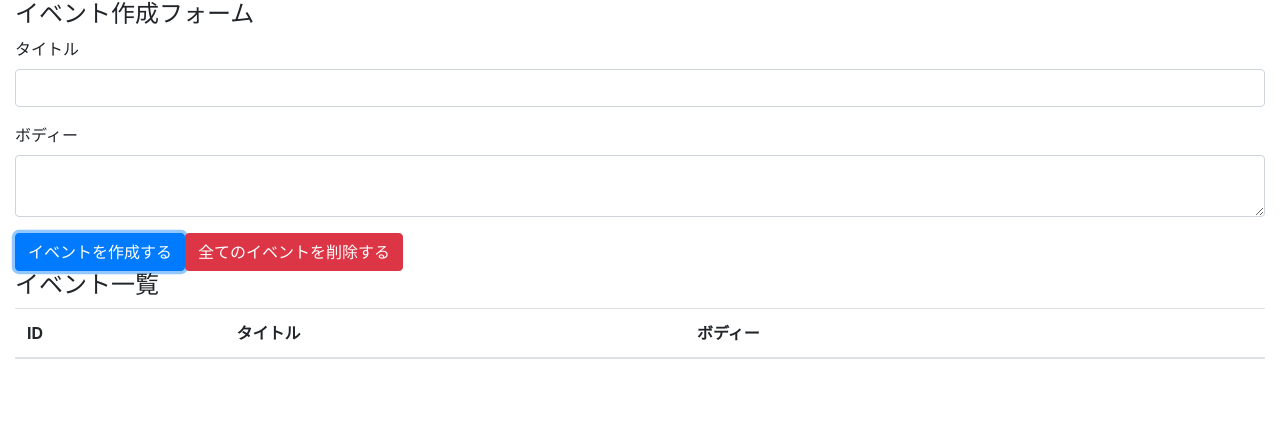
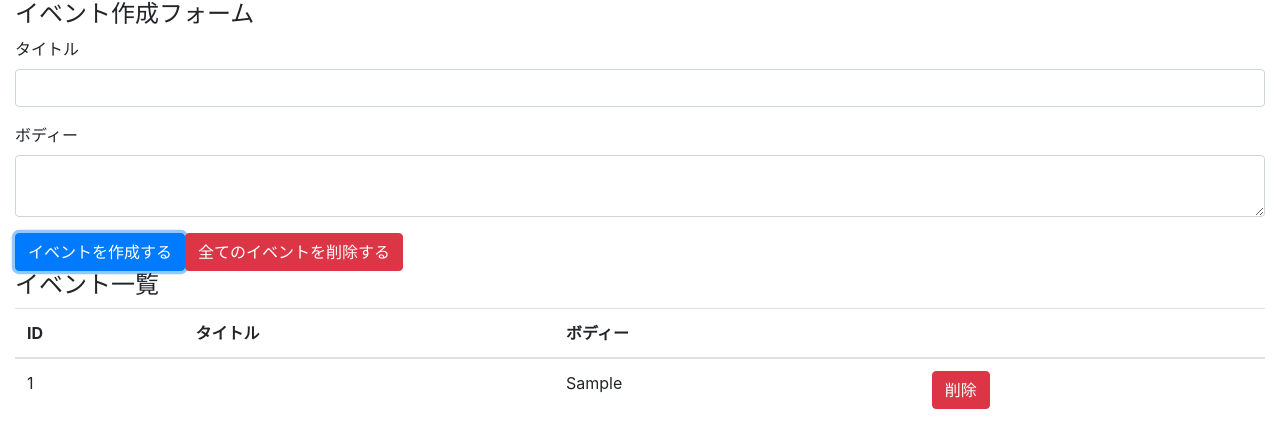
Before and after one commit to am-765/react-hooks-101-typescript, a React (Create React App) app: page / in a window 1280 px wide. Both pictures are taken after typing "Sample" into the empty fields and a click on the button "イベントを作成する". Shown: the top 448 px of the page. Built offline with nearby package versions, Linux system fonts and the light colour scheme.

Commit message:
display events, refactor and implement remove event button

```diff
--- a/src/components/App.tsx
+++ b/src/components/App.tsx
@@ -2,6 +2,7 @@
 
 import "bootstrap/dist/css/bootstrap.min.css";
 
+import Event from "./Event";
 import reducer, { State } from "../reducers";
 
 const initialState: State[] = [];
@@ -21,8 +22,6 @@
     setTitle("");
     setBody("");
   };
-
-  console.log({ state });
 
   return (
     <div className="container-fluid">
@@ -66,7 +65,11 @@
             <th></th>
           </tr>
         </thead>
-        <tbody></tbody>
+        <tbody>
+          {state.map((event) => (
+            <Event {...{ event, dispatch }} />
+          ))}
+        </tbody>
       </table>
     </div>
   );
--- /dev/null
+++ b/src/components/Event.tsx
@@ -0,0 +1,36 @@
+import React from "react";
+import { State, Actions } from "../reducers";
+
+type Props = {
+  event: State;
+  dispatch: React.Dispatch<Actions>;
+};
+
+const Event: React.VFC<Props> = ({ event, dispatch }) => {
+  const id = event.id;
+  const handleClickDeleteButton = () => {
+    dispatch({
+      type: "DELETE_EVENT",
+      id,
+    });
+  };
+
+  return (
+    <tr>
+      <td>{id}</td>
+      <td>{event.title}</td>
+      <td>{event.body}</td>
+      <td>
+        <button
+          type="button"
+          className="btn btn-danger"
+          onClick={handleClickDeleteButton}
+        >
+          削除
+        </button>
+      </td>
+    </tr>
+  );
+};
+
+export default Event;
--- a/src/reducers/index.ts
+++ b/src/reducers/index.ts
@@ -8,13 +8,14 @@
 
 type DeleteAction = {
   type: "DELETE_EVENT";
+  id: number;
 };
 
 type DeleteAllAction = {
   type: "DELETE_ALL_EVENT";
 };
 
-type Actions = CreateAction | DeleteAction | DeleteAllAction;
+export type Actions = CreateAction | DeleteAction | DeleteAllAction;
 
 const events = (state: State[], action: Actions) => {
   switch (action.type) {
@@ -25,7 +26,7 @@
       return [...state, { id, ...event }];
 
     case "DELETE_EVENT":
-      return state;
+      return state.filter((event) => event.id !== action.id);
 
     case "DELETE_ALL_EVENT":
       return [];
```
